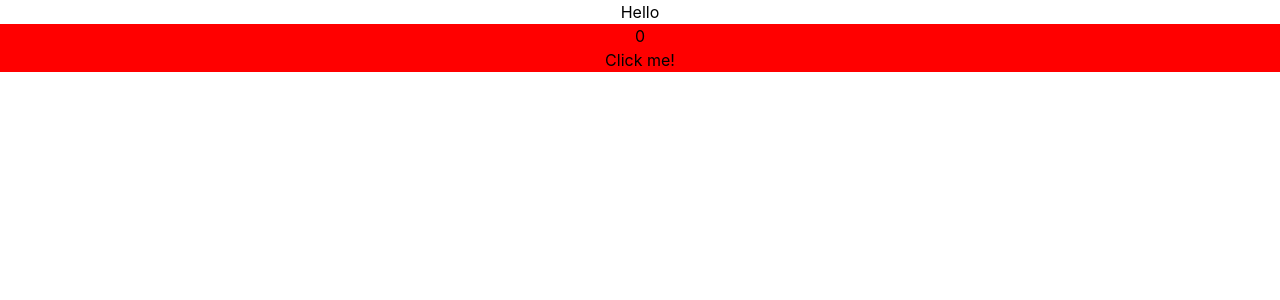
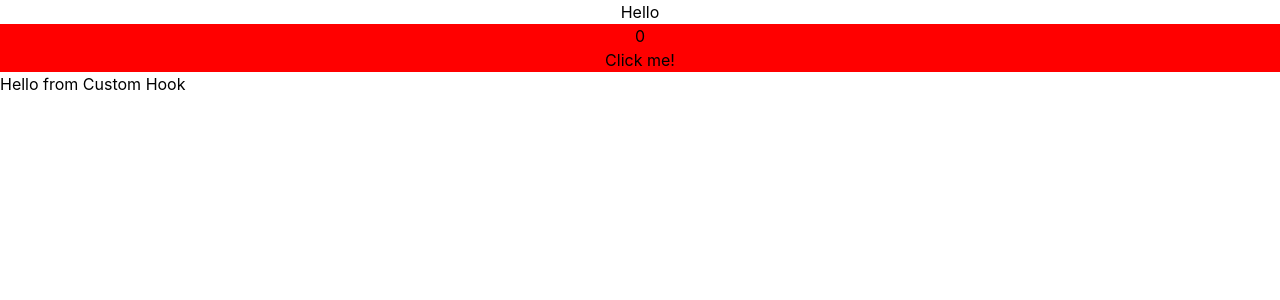
Before and after one commit to saketkarn/React_Interview_Prep, a React (Create React App) app: page / in a window 1280 px wide. Shown: the top 300 px of the page. Built offline with nearby package versions, Linux system fonts and the light colour scheme.

Commit message:
custom hook

```diff
--- a/src/App.js
+++ b/src/App.js
@@ -4,6 +4,7 @@ import PicLoader from './PicLoader';
 import ParentComponent from './LiftingTheStateUp';
 import Parent from './PassingDataFromChildToParent/Parent';
 import HigherOrderComponent from './HigherOrderComponent';
+import HelloComponent from './Custom Hook/HelloComponent';
 
 function App() {
   const firstName="Saket"
@@ -15,6 +16,7 @@ function App() {
       <ParentComponent/>
   <Parent/> */}
       <HigherOrderComponent/>
+      <HelloComponent/>
     </div>
   );
 }
--- /dev/null
+++ b/src/Custom Hook/HelloComponent.js
@@ -0,0 +1,12 @@
+import React from 'react'
+import useHello from './useHello'
+const HelloComponent = () => {
+    const message = useHello()
+  return (
+    <div>
+        <h1>{message}</h1>
+    </div>
+  )
+}
+
+export default HelloComponent
--- /dev/null
+++ b/src/Custom Hook/useHello.js
@@ -0,0 +1,8 @@
+import React, { useState } from 'react'
+
+const useHello = () => {
+  const [greet, setGreet]=useState("Hello from Custom Hook")
+  return greet
+}
+
+export default useHello
```
